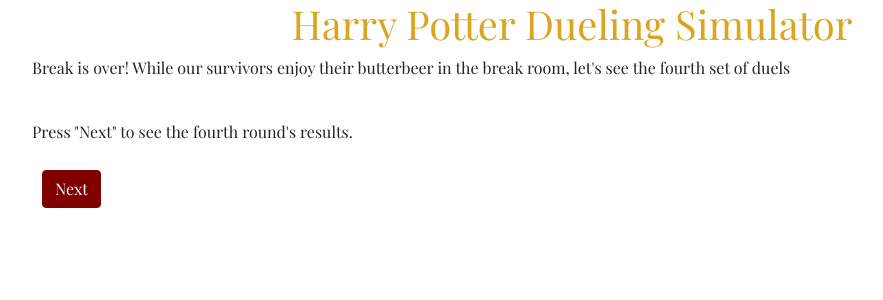
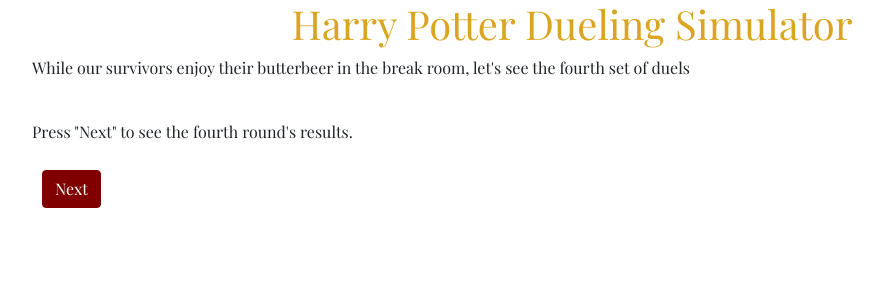
Before and after one commit to rjrichards27/biostats_finalproject_hp, a Flask app: page /bracket4_5rounds in a window 1280 px wide. Shown: the top 300 px of the page, without its empty margins (68-951 px from the left). Run offline with Flask 3, Linux system fonts and the light colour scheme; the visitor is signed in with stand-in values (Sample User, id 1); parts of the project's set-up code (start-up, migrations or seed data) failed here and were passed over.

Commit message:
Update src/templates/bracket4_5rounds.html
Co-authored-by: Wafiakmal <104295829+wafiakmal@users.noreply.github.com>

```diff
--- a/src/templates/bracket4_5rounds.html
+++ b/src/templates/bracket4_5rounds.html
@@ -32,7 +32,7 @@
     <div class="container">
         <div class="col">
             <h1 class="text-center" style="color: goldenrod"> Harry Potter Dueling Simulator </h1>
-            <p> Break is over! While our survivors enjoy their butterbeer in the break room, let's see the fourth set of
+            <p> While our survivors enjoy their butterbeer in the break room, let's see the fourth set of
                 duels</p>
             <ul>{% for duel in session["results_5round"]["Round4Duels"] %}
                 <li> {{ duel }} </li>
```
